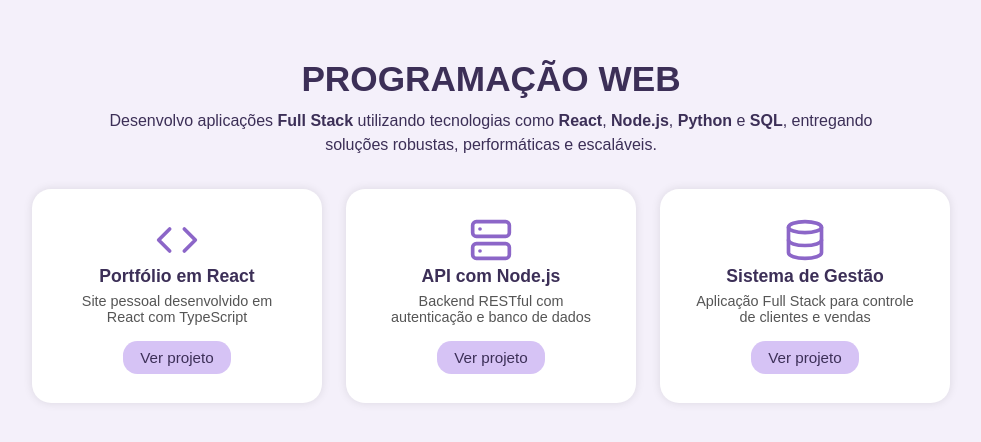
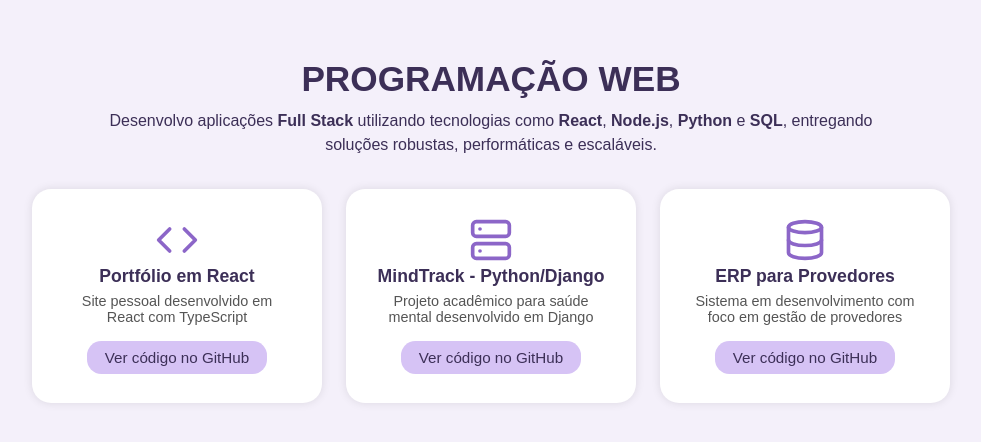
Before and after one commit to anazambarda/Portfolio, a React (Vite) app: page / in a window 1280 px wide. Shown: the part 1664-2106 px from the top of the page, without its empty margins (149-1130 px from the left). Built offline with nearby package versions, Linux system fonts and the light colour scheme.

Commit message:
Ajustando contato

```diff
--- a/src/App.tsx
+++ b/src/App.tsx
@@ -82,7 +82,7 @@ function App() {
           <h1>
             Eu sou a <span className="highlight">Ana!</span>
           </h1>
-          <p>Analista de dados e Programadora FullStack.</p>
+          <p>Analista de dados e Desenvolvedora Web.</p>
 
           <div className="buttons">
             <button onClick={() => scrollToSection('analise')}>Análise de Dados</button>
@@ -141,7 +141,7 @@ function App() {
               </a>
             </p>
 
-            <a href="/meu-curriculo.pdf" download className="download-button">
+            <a href="/public/Ana_Carolina_Zambarda_CV.pdf" download className="download-button">
               📄 Baixar Currículo
             </a>
 
--- a/src/programacao.tsx
+++ b/src/programacao.tsx
@@ -17,39 +17,39 @@ const Programacao = () => {
           <p className="projeto-sub">Site pessoal desenvolvido em React com TypeScript</p>
           <a
             className="btn-ver-projeto"
-            href="https://seu-link-deploy-1.com"
+            href="https://github.com/anazambarda/Portfolio"
             target="_blank"
             rel="noopener noreferrer"
           >
-            Ver projeto
+            Ver código no GitHub
           </a>
         </div>
 
         <div className="projeto-card">
           <Server className="icon" size={44} />
-          <h3>API com Node.js</h3>
-          <p className="projeto-sub">Backend RESTful com autenticação e banco de dados</p>
+          <h3>MindTrack - Python/Django</h3>
+          <p className="projeto-sub">Projeto acadêmico para saúde mental desenvolvido em Django</p>
           <a
             className="btn-ver-projeto"
-            href="https://seu-link-deploy-2.com"
+            href="https://github.com/anazambarda/mindtrack"
             target="_blank"
             rel="noopener noreferrer"
           >
-            Ver projeto
+            Ver código no GitHub
           </a>
         </div>
 
         <div className="projeto-card">
           <Database className="icon" size={44} />
-          <h3>Sistema de Gestão</h3>
-          <p className="projeto-sub">Aplicação Full Stack para controle de clientes e vendas</p>
+          <h3>ERP para Provedores</h3>
+          <p className="projeto-sub">Sistema em desenvolvimento com foco em gestão de provedores</p>
           <a
             className="btn-ver-projeto"
-            href="https://seu-link-deploy-3.com"
+            href="https://github.com/anazambarda/erp_provedor"
             target="_blank"
             rel="noopener noreferrer"
           >
-            Ver projeto
+            Ver código no GitHub
           </a>
         </div>
       </div>
--- a/src/styles/ContatoDropdown.css
+++ b/src/styles/ContatoDropdown.css
@@ -55,28 +55,18 @@ body.dark .modal {
 }
 
 /* ============================ */
-/* Links                        */
+/* Links do Modal (exceto botão) */
 /* ============================ */
 
-/* Links padrão */
-.modal a {
-  color: #8c66c8;
+.modal a:not(.download-button) {
+  color: #583bff;
   text-decoration: none;
   transition: color 0.3s ease;
 }
 
-.modal a:hover {
-  text-decoration: underline;
+.modal a:not(.download-button):hover {
   color: #8c66c8;
-}
-
-/* No tema claro, links ficam mais escuros */
-body.light .modal a {
-  color: #3c2f57;
-}
-
-body.light .modal a:hover {
-  color: #8c66c8;
+  text-decoration: none;
 }
 
 /* ============================ */
@@ -89,18 +79,20 @@ body.light .modal a:hover {
   border: none;
   font-weight: 500;
   cursor: pointer;
-  transition: all 0.3s ease;
+  transition: transform 0.15s ease-in-out;
+  text-align: center;
+  display: inline-block;
+}
+
+/* Efeito de crescimento no hover */
+.download-button:hover {
+  transform: scale(1.02);
 }
 
 /* Tema Claro */
 body.light .download-button {
   background-color: #3c2f57;
-  color: #f4f0fa;
-}
-
-body.light .download-button:hover {
-  background-color: #8c66c8;
-  color: white;
+  color: #ffffff;
 }
 
 /* Tema Escuro */
@@ -110,8 +102,9 @@ body.dark .download-button {
 }
 
 body.dark .download-button:hover {
-  background-color: #8c66c8;
-  color: white;
+  background-color: #f4f0fa;
+  color: #3c2f57;
+  transform: scale(1.02);
 }
 
 /* ============================ */
```
Also changed, not shown: src/assets/Captura de tela 2025-05-13 212432.png (deleted), 1 other file (tests, documents, lock files or other folders).
